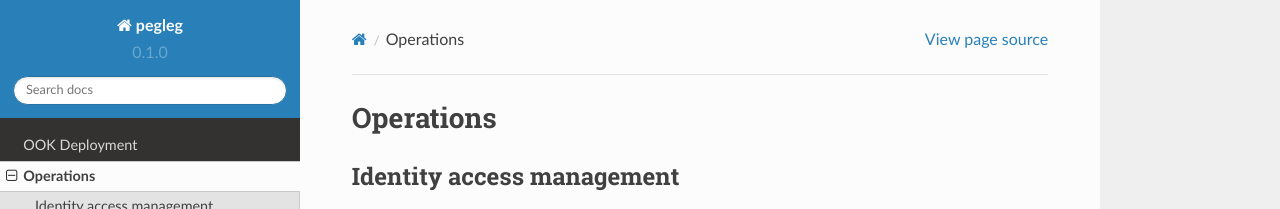
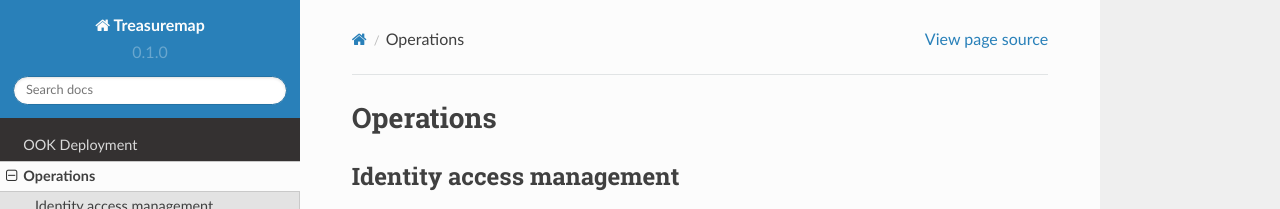
Before and after one commit to att-comdev/treasuremap, a Sphinx documentation site: the page built from docs/source/operations.rst, in a window 1280 px wide. Shown: the top 209 px of the page. Built offline with Sphinx 7.4.7 and the Read the Docs theme 2.0.0, drawn with Linux system fonts in a browser that asks for light colours.

Commit message:
Minor doc link fixes
Change-Id: I4d550b5710c29de58eddcce4741f668ae08438b6

```diff
--- a/docs/source/conf.py
+++ b/docs/source/conf.py
@@ -50,9 +50,9 @@
 master_doc = 'index'
 
 # General information about the project.
-project = u'pegleg'
+project = u'Treasuremap'
 copyright = u'2017 AT&T Intellectual Property.'
-author = u'pegleg Authors'
+author = u'Treasuremap Authors'
 
 # The version info for the project you're documenting, acts as replacement for
 # |version| and |release|, also used in various other places throughout the
--- a/docs/source/deployment.rst
+++ b/docs/source/deployment.rst
@@ -22,11 +22,11 @@
 
 **Cloud**: A platform that provides a standard set of interfaces for `IaaS <https://en.wikipedia.org/wiki/Infrastructure_as_a_service>`_ consumers.
 
-**`UCP <https://github.com/att-comdev>`_**: (UnderCloud Platform) is a broad integration of several components enabling
+**UCP**: (`UnderCloud Platform <https://github.com/att-comdev>`_) is a broad integration of several components enabling
 an automated, resilient Kubernetes-based infrastructure for hosting Helm-deployed
 containerized workloads.
 
-**`OSH <https://docs.openstack.org/openstack-helm/latest/>`_**: (OpenStack Helm) is a collection of Helm charts used to deploy OpenStack
+**OSH**: (`OpenStack Helm <https://docs.openstack.org/openstack-helm/latest/>`_) is a collection of Helm charts used to deploy OpenStack
 on kubernetes.
 
 **Undercloud/Overcloud**: Terms used to distinguish which cloud is deployed on
```
